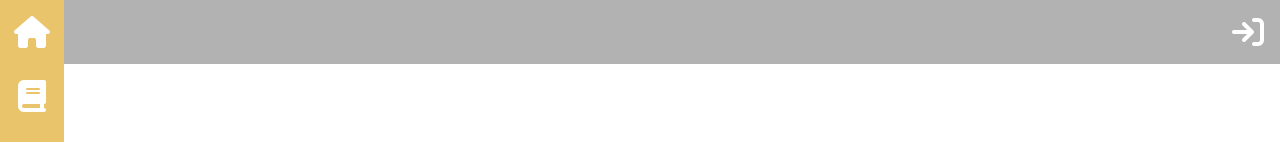
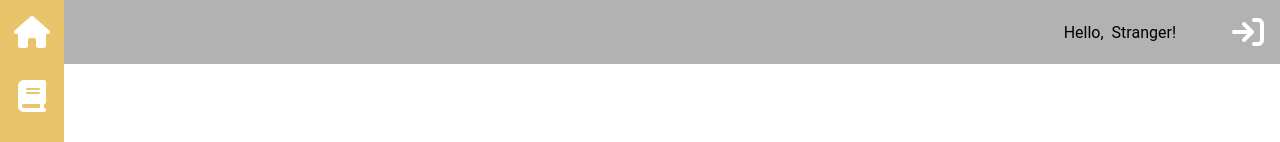
Before and after one commit to SavitskayaKseniya22/lang-app, a React (Create React App) app: page / in a window 1280 px wide. Shown: the top 142 px of the page. Built offline with nearby package versions, Linux system fonts and the light colour scheme.

Commit message:
feat: add greetings

```diff
--- /dev/null
+++ b/src/components/greeting/Greeting.tsx
@@ -0,0 +1,24 @@
+import React from 'react';
+import styled from 'styled-components';
+import { useAppSelector } from '../../store/store';
+import { capitalize } from '../../utils';
+
+const StyledGreeting = styled('div')`
+  display: flex;
+  justify-content: center;
+  align-items: center;
+  gap: 0.5rem;
+`;
+
+function Greeting() {
+  const { user } = useAppSelector((state) => state.persist.auth);
+
+  return (
+    <StyledGreeting>
+      <span>Hello, </span>
+      <span>{(user?.name && capitalize(user?.name)) || 'Stranger'}!</span>
+    </StyledGreeting>
+  );
+}
+
+export default Greeting;
--- a/src/components/header/Header.tsx
+++ b/src/components/header/Header.tsx
@@ -1,5 +1,6 @@
 import React from 'react';
 import styled from 'styled-components';
+import Greeting from '../greeting/Greeting';
 
 const StyledHeader = styled('header')`
   grid-area: 1 / 2 / 2 / 3;
@@ -7,11 +8,14 @@ const StyledHeader = styled('header')`
   padding: 0.5rem;
   display: flex;
   justify-content: flex-end;
+  align-items: center;
+  gap: 3rem;
 `;
 
 function Header() {
   return (
     <StyledHeader>
+      <Greeting />
       <button type="button">
         <i className="fa-solid fa-arrow-right-to-bracket" />
       </button>
```
